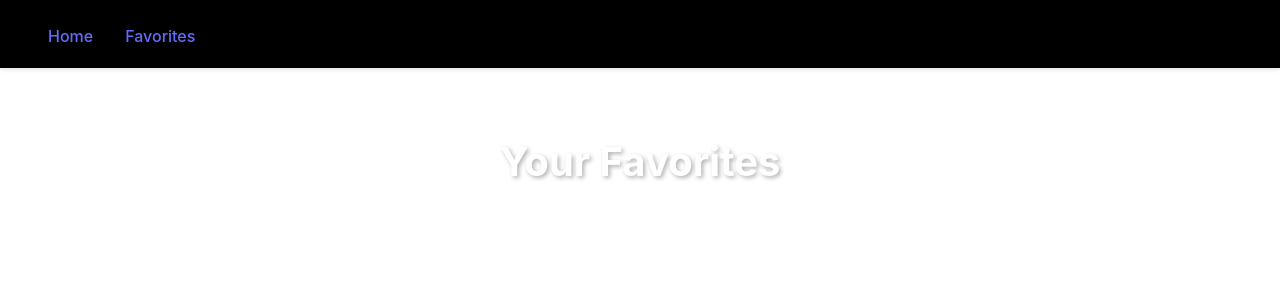
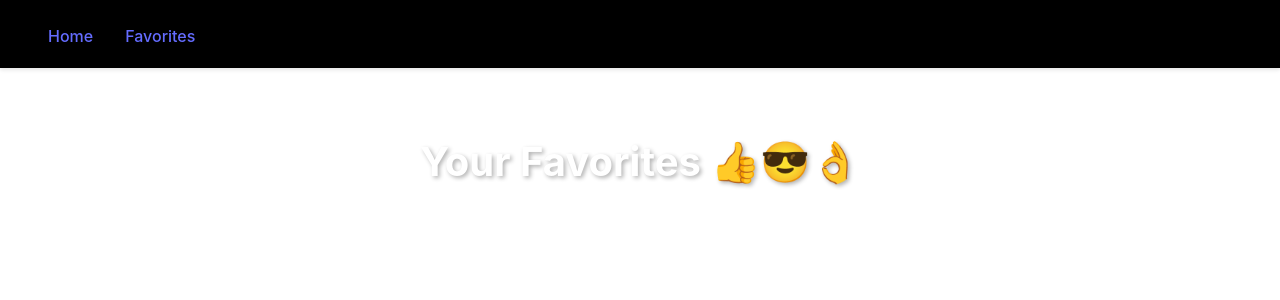
Before and after one commit to Thi2erry8/React_projet-2, a React (Vite) app in the folder React_2/: page /favorites in a window 1280 px wide. Shown: the top 300 px of the page. Built offline with nearby package versions, Linux system fonts and the light colour scheme.

Commit message:
end😎👍

```diff
--- a/React_2/src/assets/pages/Favorites.jsx
+++ b/React_2/src/assets/pages/Favorites.jsx
@@ -7,13 +7,14 @@ import MovieCard from "../components/MovieCard"
 
     if (favorites) {
         return (     <div className="favorites">
-                         <h2>Your Favorites</h2>
+                         <h2>Your Favorites 👍😎👌</h2>
                          <div className="movies-grid">
                                 {favorites.map((movie)=>
                                    (<MovieCard movie={movie} key={movie.id}/>
                                 ))}
                           </div>
                      </div>
+
 
         )
     }
```
